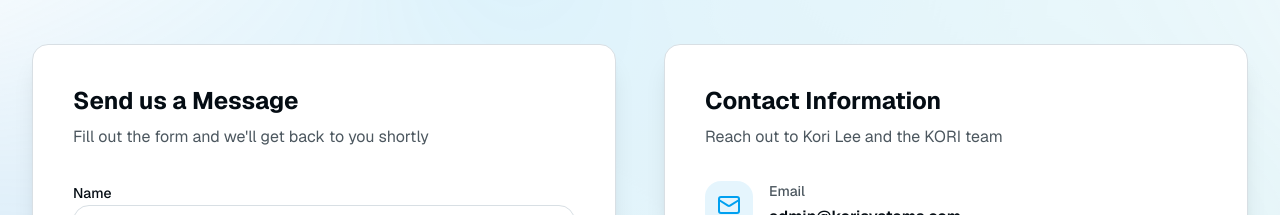
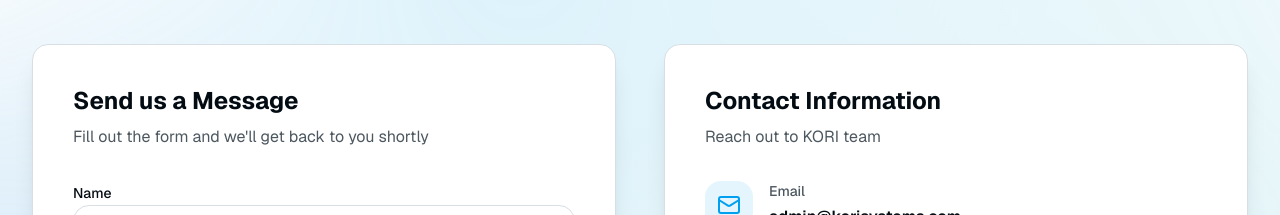
Before and after one commit to danjay718-ai/kori-app, a Next.js app: page / in a window 1280 px wide. Shown: the part 4040-4255 px from the top of the page. Built offline with nearby package versions, Linux system fonts and the light colour scheme.

Commit message:
edited the contact info text

```diff
--- a/components/contact.jsx
+++ b/components/contact.jsx
@@ -147,7 +147,7 @@ export default function Contact() {
           <div className="space-y-6">
             <div className="bg-card p-6 sm:p-10 rounded-2xl border border-border shadow-xl">
               <h3 className="text-2xl font-bold text-card-foreground mb-2">Contact Information</h3>
-              <p className="text-muted-foreground mb-8">Reach out to Kori Lee and the KORI team</p>
+              <p className="text-muted-foreground mb-8">Reach out to KORI team</p>
 
               <div className="space-y-6">
                 {contactInfo.map((item, index) => {
```
